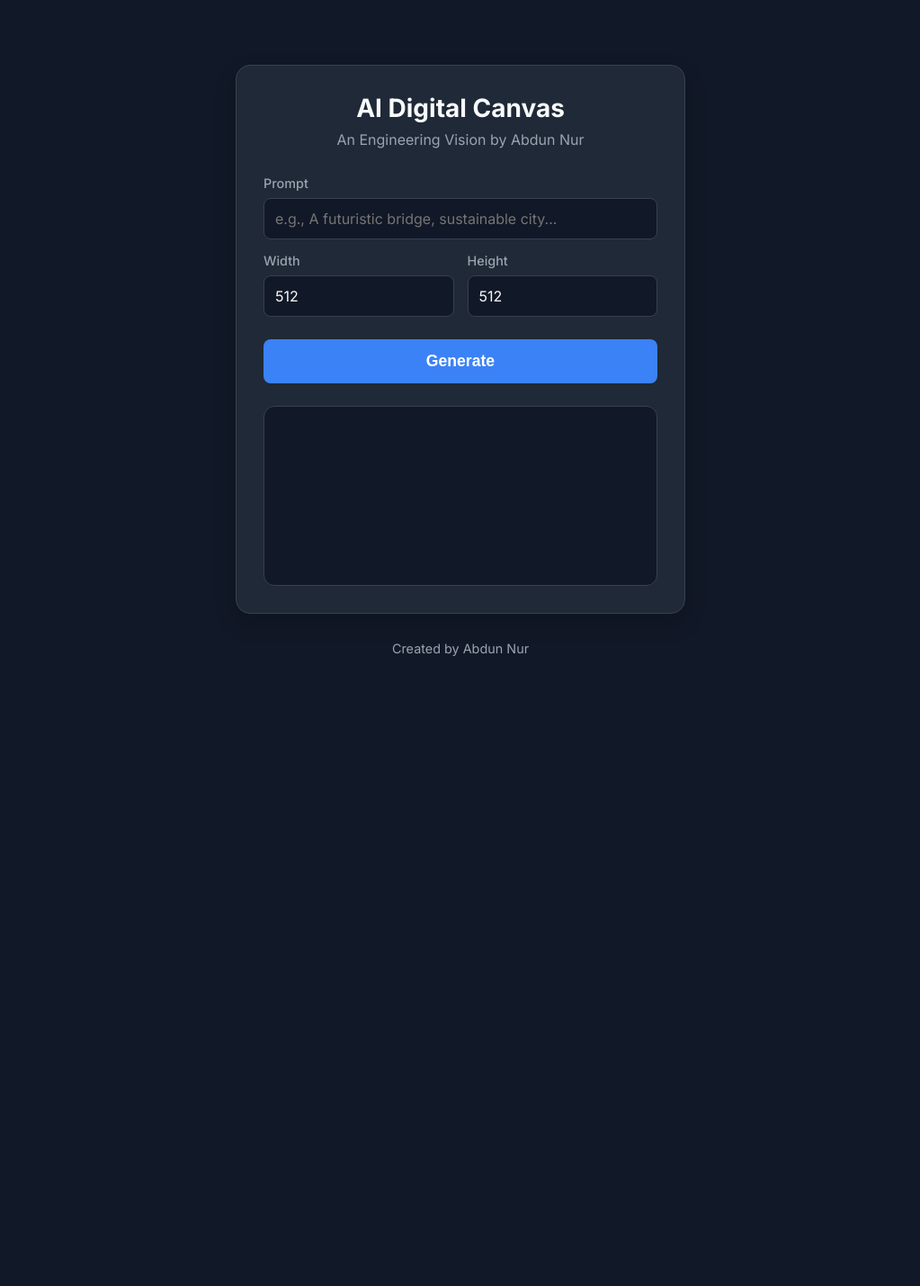
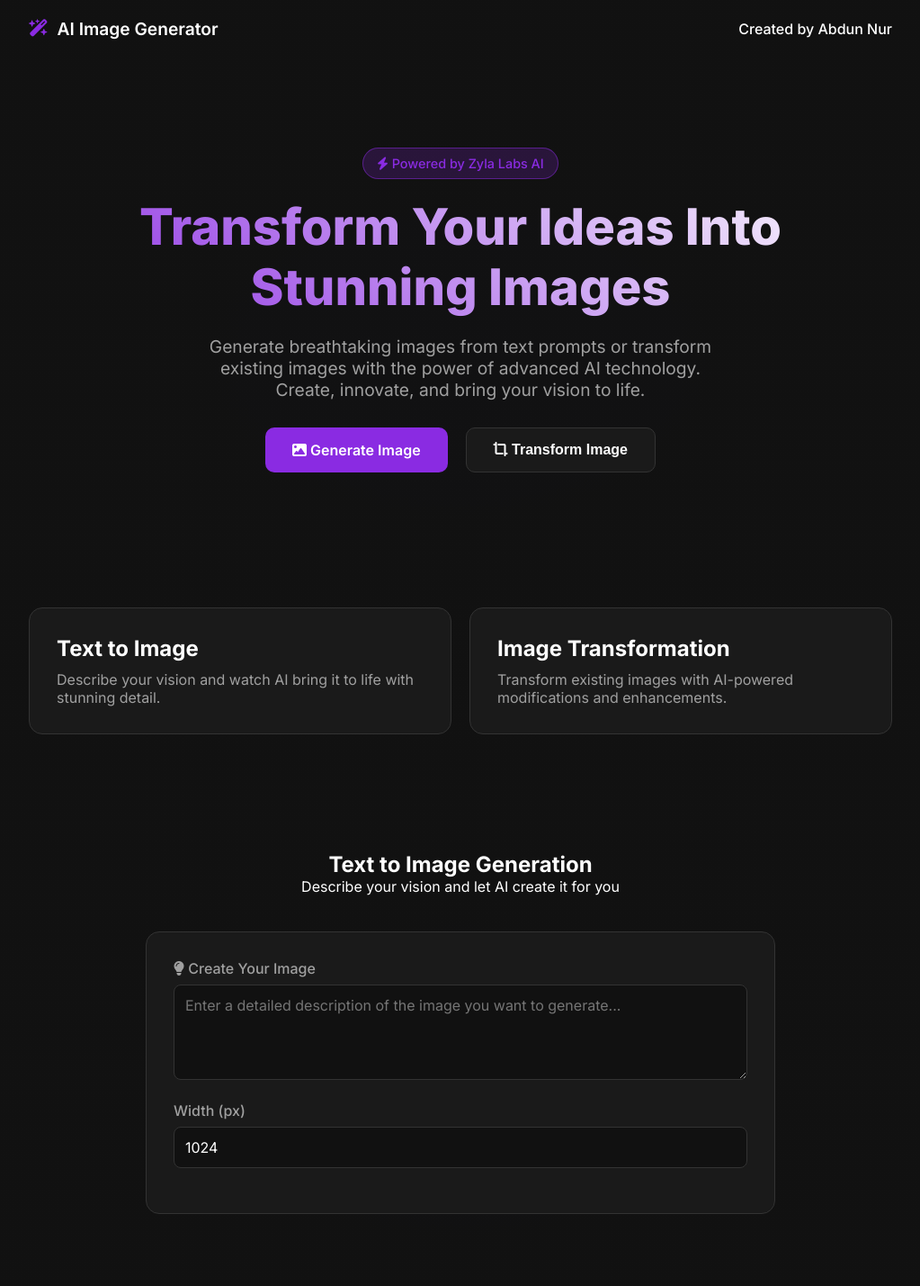
Before and after one commit to Tushar409212/my-ai-image-app, a Flask app: page / in a window 1280 px wide. Shown: the whole page at 90% size, without its empty margins (128-1151 px from the left). Before the commit the page ends 729 px from the top, so only its background shows below. Run offline with Flask 3, Linux system fonts and the light colour scheme.

Commit message:
Update index.html

```diff
--- a/templates/index.html
+++ b/templates/index.html
@@ -3,164 +3,176 @@
 <head>
     <meta charset="UTF-8">
     <meta name="viewport" content="width=device-width, initial-scale=1.0">
-    <title>AI Digital Canvas | Abdun Nur</title>
-    <link rel="icon" href="https://emojicdn.elk.sh/🤖?style=twitter" type="image/png">
+    <title>AI Image Generator | Abdun Nur</title>
+    <link rel="icon" href="https://emojicdn.elk.sh/✨?style=twitter" type="image/png">
     <link rel="preconnect" href="https://fonts.googleapis.com">
     <link rel="preconnect" href="https://fonts.gstatic.com" crossorigin>
-    <link href="https://fonts.googleapis.com/css2?family=Inter:wght@400;500;600;700&display=swap" rel="stylesheet">
+    <link href="https://fonts.googleapis.com/css2?family=Inter:wght@400;500;600;700;800&display=swap" rel="stylesheet">
+    <link rel="stylesheet" href="https://cdnjs.cloudflare.com/ajax/libs/font-awesome/6.5.2/css/all.min.css">
     <style>
         :root {
-            --background: #111827;
-            --surface: #1f2937;
-            --primary: #3b82f6;
-            --primary-hover: #60a5fa;
-            --secondary: #10b981;
-            --secondary-hover: #34d399;
-            --text-main: #f9fafb;
-            --text-light: #9ca3af;
-            --border: #374151;
+            --background: #111111;
+            --surface: #1a1a1a;
+            --primary: #8a2be2;
+            --primary-hover: #9932cc;
+            --text-main: #ffffff;
+            --text-light: #a0a0a0;
+            --border: #333333;
         }
         * { margin: 0; padding: 0; box-sizing: border-box; }
+        html { scroll-behavior: smooth; }
         body {
             font-family: 'Inter', sans-serif;
             background-color: var(--background);
             color: var(--text-main);
-            display: flex; flex-direction: column; justify-content: center; align-items: center;
-            min-height: 100vh; padding: 20px;
+            background-image:
+                linear-gradient(rgba(17, 17, 17, 0.95), rgba(17, 17, 17, 0.95)),
+                radial-gradient(ellipse at center, rgba(138, 43, 226, 0.1) 0%, transparent 70%);
+            background-attachment: fixed;
         }
-        .container {
-            width: 100%; max-width: 500px;
+        .content-wrapper { max-width: 1000px; margin: 0 auto; padding: 0 20px; }
+        header, footer { padding: 20px 0; }
+        header .content-wrapper, footer .content-wrapper {
+            display: flex;
+            justify-content: space-between;
+            align-items: center;
+        }
+        .logo { display: flex; align-items: center; gap: 10px; font-weight: 600; font-size: 1.2em; }
+        .logo i { color: var(--primary); }
+        .credit { font-weight: 500; }
+
+        .hero { text-align: center; padding: 100px 0; }
+        .hero .powered-by {
+            display: inline-block;
+            background-color: rgba(138, 43, 226, 0.2);
+            color: var(--primary);
+            padding: 8px 15px;
+            border-radius: 20px;
+            font-size: 0.9em;
+            font-weight: 500;
+            margin-bottom: 20px;
+            border: 1px solid rgba(138, 43, 226, 0.5);
+        }
+        .hero h1 {
+            font-size: 3.5em;
+            font-weight: 800;
+            line-height: 1.2;
+            margin-bottom: 20px;
+            background: linear-gradient(45deg, var(--primary), #ffffff);
+            -webkit-background-clip: text;
+            -webkit-text-fill-color: transparent;
+        }
+        .hero p { font-size: 1.2em; color: var(--text-light); max-width: 600px; margin: 0 auto 30px auto; }
+        .cta-buttons { display: flex; justify-content: center; gap: 20px; }
+        .button {
+            padding: 15px 30px; font-size: 1em; font-weight: 600; color: #fff;
+            text-decoration: none; border: none; border-radius: 10px; cursor: pointer;
+            transition: all 0.3s ease;
+        }
+        .btn-primary { background-color: var(--primary); }
+        .btn-primary:hover { background-color: var(--primary-hover); transform: translateY(-3px); }
+        .btn-secondary { background-color: var(--surface); border: 1px solid var(--border); }
+        .btn-secondary:hover { background-color: var(--border); transform: translateY(-3px); }
+
+        .features { display: grid; grid-template-columns: 1fr 1fr; gap: 20px; padding: 50px 0; }
+        .feature-card {
             background-color: var(--surface);
-            padding: 30px; border-radius: 16px; border: 1px solid var(--border);
-            box-shadow: 0 10px 25px rgba(0, 0, 0, 0.2); text-align: center;
+            padding: 30px;
+            border-radius: 15px;
+            border: 1px solid var(--border);
+            transition: transform 0.3s, box-shadow 0.3s;
         }
-        h1 { font-weight: 700; font-size: 1.75em; margin-bottom: 8px; }
-        .subtitle { color: var(--text-light); margin-bottom: 30px; }
-        .input-group { margin-bottom: 15px; text-align: left; }
-        .input-group label { display: block; margin-bottom: 8px; font-size: 0.9em; font-weight: 500; color: var(--text-light); }
-        input[type="text"], input[type="number"] {
+        .feature-card:hover { transform: translateY(-5px); box-shadow: 0 10px 30px rgba(0,0,0,0.3); }
+        .feature-card h3 { font-size: 1.5em; margin-bottom: 10px; }
+        .feature-card p { color: var(--text-light); }
+
+        .generator-section { padding: 80px 0; text-align: center; }
+        .generator-form {
+            max-width: 700px; margin: 40px auto 0 auto;
+            background-color: var(--surface); padding: 30px; border-radius: 15px;
+            border: 1px solid var(--border);
+        }
+        .input-group { margin-bottom: 20px; text-align: left; }
+        .input-group label { display: block; margin-bottom: 8px; font-weight: 500; color: var(--text-light); }
+        textarea, input[type="number"] {
             width: 100%; padding: 12px; font-size: 1em; font-family: 'Inter', sans-serif;
             border: 1px solid var(--border); background-color: var(--background);
             color: var(--text-main); border-radius: 8px;
             transition: border-color 0.2s, box-shadow 0.2s;
         }
-        input[type="text"]:focus, input[type="number"]:focus {
-            outline: none; border-color: var(--primary);
-            box-shadow: 0 0 0 3px rgba(59, 130, 246, 0.3);
-        }
+        textarea { resize: vertical; min-height: 100px; }
+        textarea:focus, input[type="number"]:focus { outline: none; border-color: var(--primary); box-shadow: 0 0 0 3px rgba(138, 43, 226, 0.3); }
         .dimension-controls { display: flex; gap: 15px; }
         .dimension-controls .input-group { flex: 1; }
-        .button {
-            display: inline-block; width: 100%; padding: 14px;
-            font-size: 1.1em; font-weight: 600; color: #fff;
-            text-decoration: none; border: none; border-radius: 8px;
-            cursor: pointer; transition: all 0.2s ease-out; margin-top: 10px;
+
+        .loader { border: 4px solid var(--border); border-top: 4px solid var(--primary); border-radius: 50%; width: 40px; height: 40px; animation: spin 1s linear infinite; margin: 20px auto; display: none; }
+        @keyframes spin { 0% { transform: rotate(0deg); } 100% { transform: rotate(360deg); } }
+
+        #result-container { margin-top: 40px; }
+        #image-display { position: relative; min-height: 256px; border-radius: 15px; display: flex; justify-content: center; align-items: center; background-color: var(--background); border: 1px solid var(--border); overflow: hidden; }
+        #result-image { max-width: 100%; border-radius: 14px; opacity: 0; transition: opacity 0.5s ease-in-out; }
+        #result-image.visible { opacity: 1; }
+        #download-btn {
+            position: absolute; bottom: 20px; right: 20px;
+            padding: 10px 20px; background-color: rgba(0,0,0,0.6);
+            backdrop-filter: blur(5px); border-radius: 8px;
+            opacity: 0; pointer-events: none; transition: opacity 0.3s;
         }
-        #generate-btn { background-color: var(--primary); }
-        #generate-btn:hover { background-color: var(--primary-hover); }
-        #generate-btn:disabled { background-color: #374151; cursor: not-allowed; }
-        #download-btn { background-color: var(--secondary); }
-        #download-btn:hover { background-color: var(--secondary-hover); }
-        .loader {
-            border: 4px solid #374151; border-top: 4px solid var(--primary);
-            border-radius: 50%; width: 30px; height: 30px;
-            animation: spin 1s linear infinite; margin: 20px auto; display: none;
+        #download-btn.visible { opacity: 1; pointer-events: auto; }
+
+        .error-message { color: #f87171; margin-top: 15px; }
+
+        footer { border-top: 1px solid var(--border); }
+        footer .content-wrapper { font-size: 0.9em; color: var(--text-light); }
+        .footer-left { display: flex; align-items: center; gap: 10px; }
+
+        @media (max-width: 768px) {
+            .hero h1 { font-size: 2.5em; }
+            .features { grid-template-columns: 1fr; }
         }
-        @keyframes spin { 0% { transform: rotate(0deg); } 100% { transform: rotate(360deg); } }
-        #image-display {
-            margin-top: 25px; min-height: 200px; border-radius: 12px;
-            display: flex; justify-content: center; align-items: center;
-            background-color: var(--background); border: 1px solid var(--border);
-        }
-        #result-image { max-width: 100%; border-radius: 11px; opacity: 0; transition: opacity 0.5s ease-in-out; }
-        #result-image.visible { opacity: 1; }
-        .error-message { color: #f87171; margin-top: 15px; }
-        .hidden { display: none; }
-        footer { margin-top: 30px; color: var(--text-light); font-size: 0.9em; }
     </style>
 </head>
 <body>
-    <div class="container">
-        <h1>AI Digital Canvas</h1>
-        <p class="subtitle">An Engineering Vision by Abdun Nur</p>
-        <div class="input-group">
-            <label for="prompt-input">Prompt</label>
-            <input type="text" id="prompt-input" placeholder="e.g., A futuristic bridge, sustainable city...">
+    <header>
+        <div class="content-wrapper">
+            <div class="logo"><i class="fa-solid fa-wand-magic-sparkles"></i> AI Image Generator</div>
+            <div class="credit">Created by Abdun Nur</div>
         </div>
-        <div class="dimension-controls">
-            <div class="input-group">
-                <label for="width-input">Width</label>
-                <input type="number" id="width-input" value="512" min="256" max="1024" step="64">
+    </header>
+
+    <main class="content-wrapper">
+        <section class="hero">
+            <div class="powered-by"><i class="fa-solid fa-bolt"></i> Powered by Zyla Labs AI</div>
+            <h1>Transform Your Ideas Into Stunning Images</h1>
+            <p>Generate breathtaking images from text prompts or transform existing images with the power of advanced AI technology. Create, innovate, and bring your vision to life.</p>
+            <div class="cta-buttons">
+                <a href="#generator-section" class="button btn-primary"><i class="fa-solid fa-image"></i> Generate Image</a>
+                <button id="transform-btn-dummy" class="button btn-secondary"><i class="fa-solid fa-crop-simple"></i> Transform Image</button>
             </div>
-            <div class="input-group">
-                <label for="height-input">Height</label>
-                <input type="number" id="height-input" value="512" min="256" max="1024" step="64">
+        </section>
+
+        <section class="features">
+            <div class="feature-card">
+                <h3>Text to Image</h3>
+                <p>Describe your vision and watch AI bring it to life with stunning detail.</p>
             </div>
-        </div>
-        <button id="generate-btn" class="button">Generate</button>
-        <div class="loader" id="loader"></div>
-        <div class="error-message" id="error-message"></div>
-        <div id="image-display">
-            <img id="result-image" src="" alt="">
-        </div>
-        <a id="download-btn" class="button hidden" href="#" download="ai-generated-image.png">Download Image</a>
-    </div>
-    <footer>
-        <p>Created by Abdun Nur</p>
-    </footer>
-    <script>
-        const promptInput = document.getElementById('prompt-input');
-        const widthInput = document.getElementById('width-input');
-        const heightInput = document.getElementById('height-input');
-        const generateBtn = document.getElementById('generate-btn');
-        const loader = document.getElementById('loader');
-        const resultImage = document.getElementById('result-image');
-        const errorMessage = document.getElementById('error-message');
-        const downloadBtn = document.getElementById('download-btn');
-        generateBtn.addEventListener('click', async () => {
-            const prompt = promptInput.value;
-            const width = widthInput.value;
-            const height = heightInput.value;
+            <div class="feature-card">
+                <h3>Image Transformation</h3>
+                <p>Transform existing images with AI-powered modifications and enhancements.</p>
+            </div>
+        </section>
 
-            if (!prompt) {
-                alert('Please enter a prompt.');
-                return;
-            }
-            const endpoint = '/generate-image';
-            const payload = { prompt, width, height };
-            const requestOptions = {
-                method: 'POST',
-                headers: { 'Content-Type': 'application/json' },
-                body: JSON.stringify(payload)
-            };
+        <section id="generator-section" class="generator-section">
+            <h2>Text to Image Generation</h2>
+            <p class="subtitle">Describe your vision and let AI create it for you</p>
 
-            generateBtn.disabled = true;
-            loader.style.display = 'block';
-            resultImage.src = '';
-            resultImage.classList.remove('visible');
-            errorMessage.textContent = '';
-            downloadBtn.classList.add('hidden');
-            try {
-                const response = await fetch(endpoint, requestOptions);
-                if (response.ok) {
-                    const imageBlob = await response.blob();
-                    const imageUrl = URL.createObjectURL(imageBlob);
-                    resultImage.src = imageUrl;
-                    resultImage.classList.add('visible');
-                    downloadBtn.href = imageUrl;
-                    downloadBtn.classList.remove('hidden');
-                } else {
-                    const errorData = await response.json();
-                    errorMessage.textContent = errorData.error || 'Failed to generate image.';
-                }
-            } catch (error) {
-                console.error('Error:', error);
-                errorMessage.textContent = 'An unexpected error occurred. Please try again.';
-            } finally {
-                generateBtn.disabled = false;
-                loader.style.display = 'none';
-            }
-        });
-    </script>
-</body>
-</html>
+            <div class="generator-form">
+                <div class="input-group">
+                    <label for="prompt-input"><i class="fa-solid fa-lightbulb"></i> Create Your Image</label>
+                    <textarea id="prompt-input" rows="4" placeholder="Enter a detailed description of the image you want to generate..."></textarea>
+                </div>
+
+                <div class="dimension-controls">
+                    <div class="input-group">
+                        <label for="width-input">Width (px)</label>
+                        <input type="number" id="width-input" value="1024" min="256" max="1024" step="64">
```
